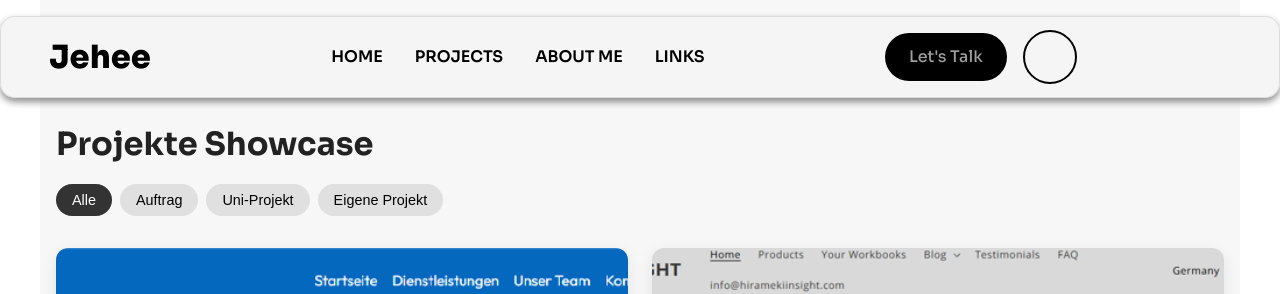
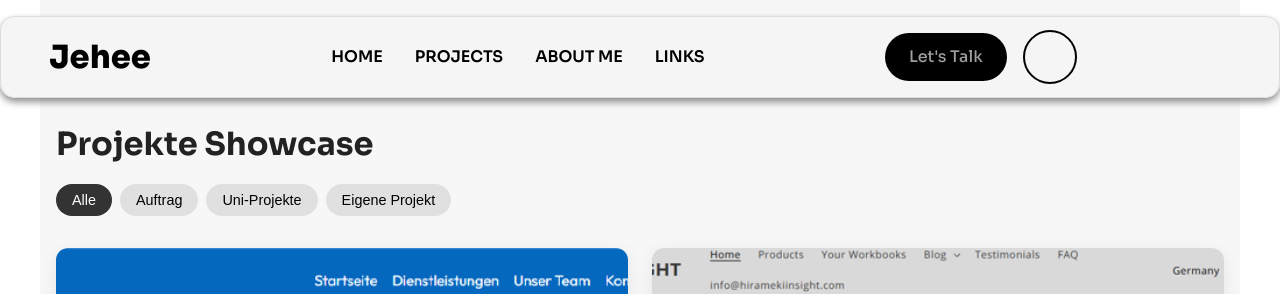
Before and after one commit to Jehee-H/portfolio, a React (Vite) app: page /projects in a window 1280 px wide. Shown: the top 294 px of the page. Built offline with nearby package versions, Linux system fonts and the light colour scheme.

Commit message:
projects section included with removed unused picutres

```diff
--- a/src/components/HomepageContent.tsx
+++ b/src/components/HomepageContent.tsx
@@ -1,8 +1,8 @@
 
 import "../styles/homepageContent.css";
-import KavaknPartnerPic from "../assets/websitessc/KavaknPartner.png"
+
 import Typo3Pic from "../assets/websitessc/Typo3-Medieninformatik.png"
-import FlexboxDefensePic from "../assets/websitessc/Flexbox-Defense.png"
+
 import KfzgutachterPic from "../assets/websitessc/kfzgutachter.png"
 import HiramekiinsightPic from "../assets/websitessc/hiramekiinsight.png"
 import MedimobilPic from "../assets/websitessc/medimobil.png"
--- a/src/pages/Projects.tsx
+++ b/src/pages/Projects.tsx
@@ -7,7 +7,7 @@ import "../styles/projects.css";
 const Projects = () => {
     const [categoryFilter, setCategoryFilter] = useState("Alle");
 
-    const categories = ["Alle", "Auftrag", "Uni-Projekt", "Eigene Projekt"];
+    const categories = ["Alle", "Auftrag", "Uni-Projekte", "Eigene Projekt"];
 
     const filteredProjects =
         categoryFilter === "Alle"
```
